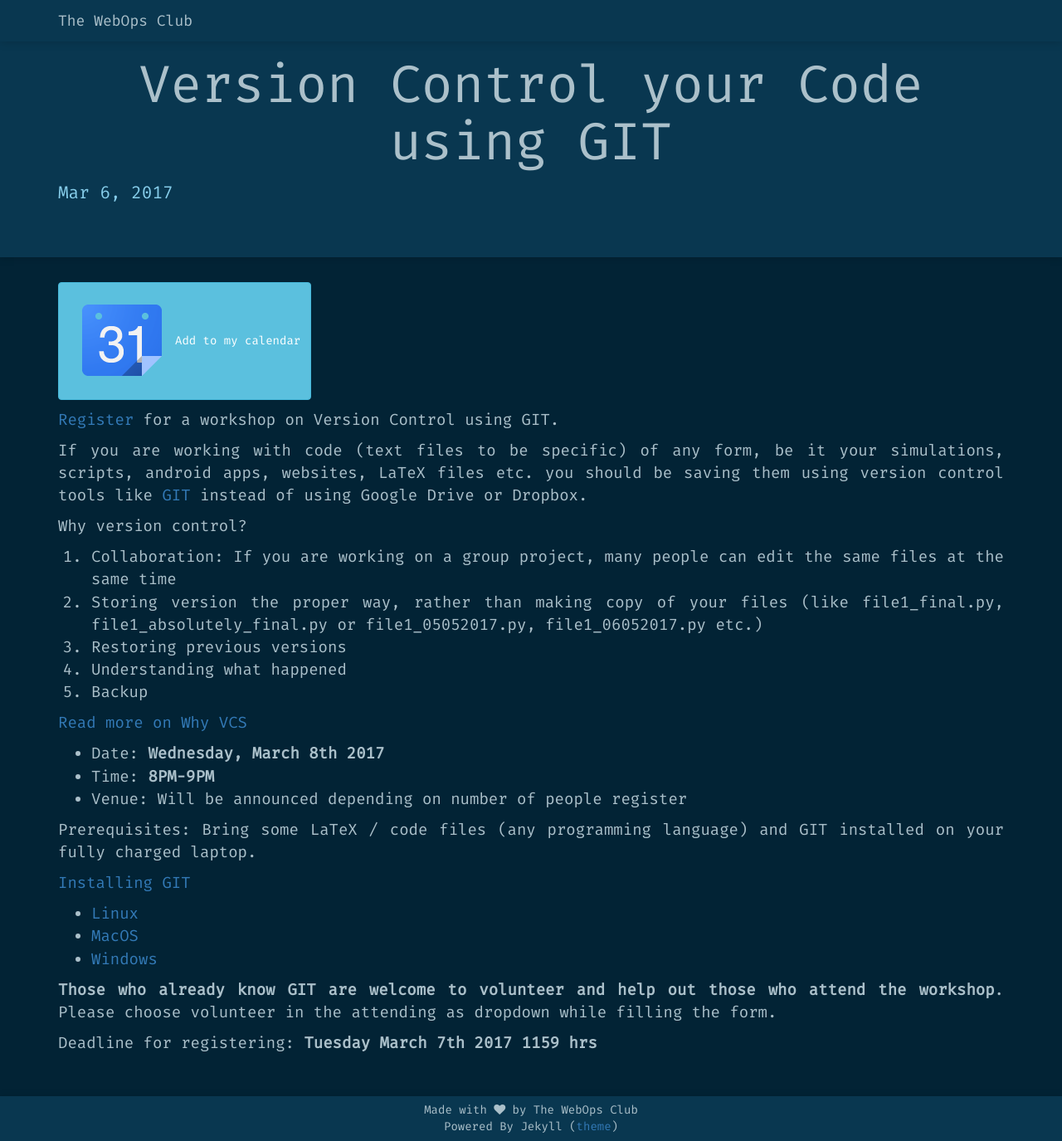
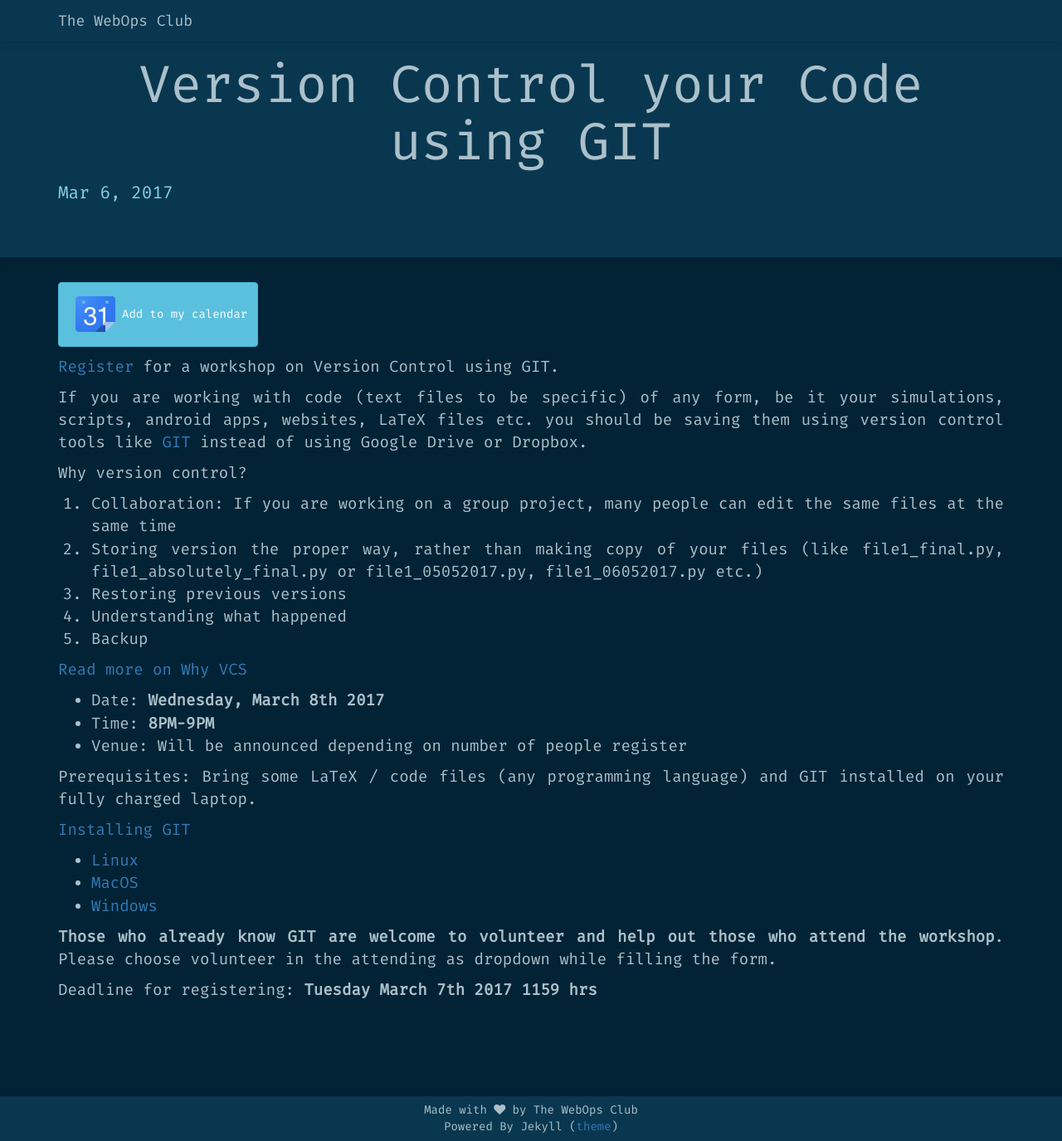
Before and after one commit to The-WebOps-Club/the-webops-club.github.io, a Jekyll site: the page built from _posts/2017-03-06-version-control-your-code-using-git.markdown, in a window 1280 px wide and 1375 px high. Shown: the whole window at 83% size. Built offline with Jekyll 4.4.1, drawn with Linux system fonts in a browser that asks for light colours; nearby versions of some CDN libraries; some web fonts are replaced; comment, search, counter and statistics services are not loaded.

Commit message:
Update 2017-03-06-version-control-your-code-using-git.markdown

```diff
--- a/_posts/2017-03-06-version-control-your-code-using-git.markdown
+++ b/_posts/2017-03-06-version-control-your-code-using-git.markdown
@@ -5,7 +5,7 @@
 date:       2017-03-06 12:30:00 +0530
 categories: workshop
 ---
-<a href="http://www.google.com/calendar/event?action=TEMPLATE&text=Version%20Control%20your%20Code%20using%20GIT&dates=20170308T143000Z/20170308T153000Z&details=Introduction%20to%20version%20control%20using%20GIT&location=IIT%20Madras&trp=false&sprop=&sprop=name:" target="_blank" rel="nofollow"><button class="btn btn-info"><img src="{{ site.url }}/assets/gcal.png"/>Add to my calendar</button></a>
+<a href="http://www.google.com/calendar/event?action=TEMPLATE&text=Version%20Control%20your%20Code%20using%20GIT&dates=20170308T143000Z/20170308T153000Z&details=Introduction%20to%20version%20control%20using%20GIT&location=IIT%20Madras&trp=false&sprop=&sprop=name:" target="_blank" rel="nofollow"><button class="btn btn-info"><img height="64px" src="{{ site.url }}/assets/gcal.png"/>Add to my calendar</button></a>
 
 [Register][register-link]{:target="_blank"} for a workshop on Version Control using GIT.
 
```
